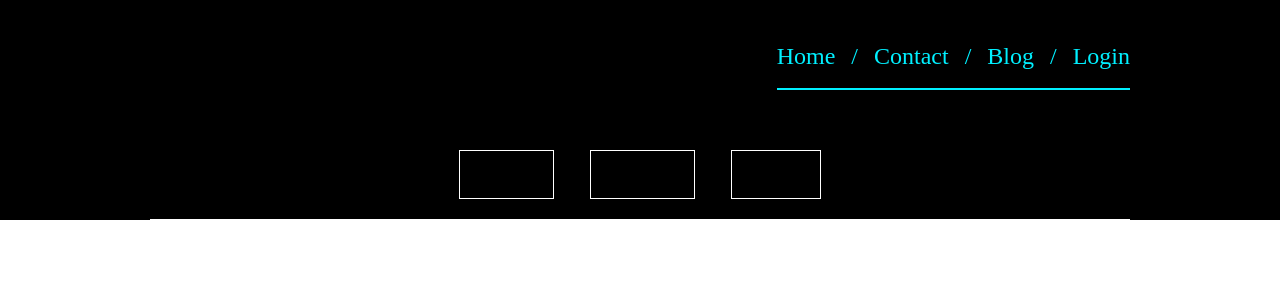
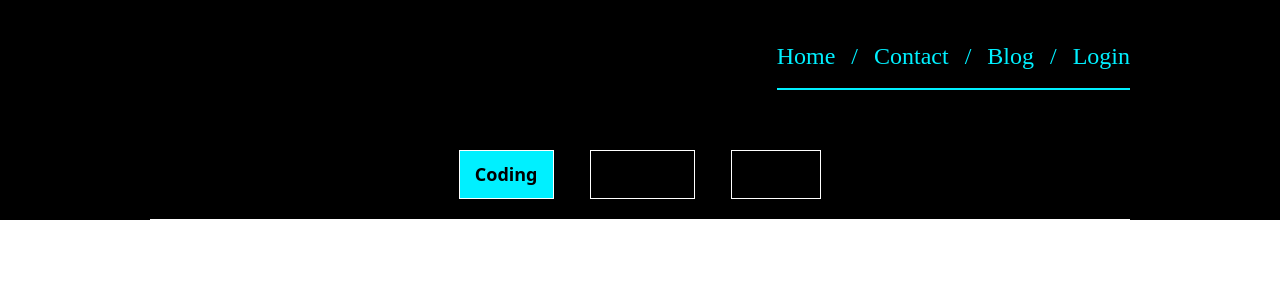
Before and after one commit to Mopcho/Small-NextJs-Project, a Next.js app in the folder client/: page /browse in a window 1280 px wide. Shown: the top 300 px of the page. Built offline with nearby package versions, Linux system fonts and the light colour scheme; a web font is replaced by a local one.

Commit message:
Make a selected category class

```diff
--- a/client/src/app/(home)/browse/page.tsx
+++ b/client/src/app/(home)/browse/page.tsx
@@ -2,7 +2,7 @@ export default function Browse() {
     return (
       <section className="browse-layout custom-container bg-custom-black">
         <div className="browse-menu">
-            <li>Coding</li>
+            <li className="browse-selected-category">Coding</li>
             <li>Cooking</li>
             <li>Anime</li>
         </div>
--- a/client/src/public/stylesheets/global.css
+++ b/client/src/public/stylesheets/global.css
@@ -194,4 +194,9 @@ a {
   color: rgb(50, 50, 50);
 }
 
+.browse-selected-category {
+  background-color: rgb(0, 240, 255);
+  color: rgb(0, 0, 0);
+}
+
 /*# sourceMappingURL=global.css.map */
--- a/client/src/sass/global.scss
+++ b/client/src/sass/global.scss
@@ -236,3 +236,8 @@ a {
     }
   }
 }
+
+.browse-selected-category {
+  background-color: $cyan;
+  color: $black;
+}
```
Also changed, not shown: 1 other file (tests, documents, lock files or other folders).
